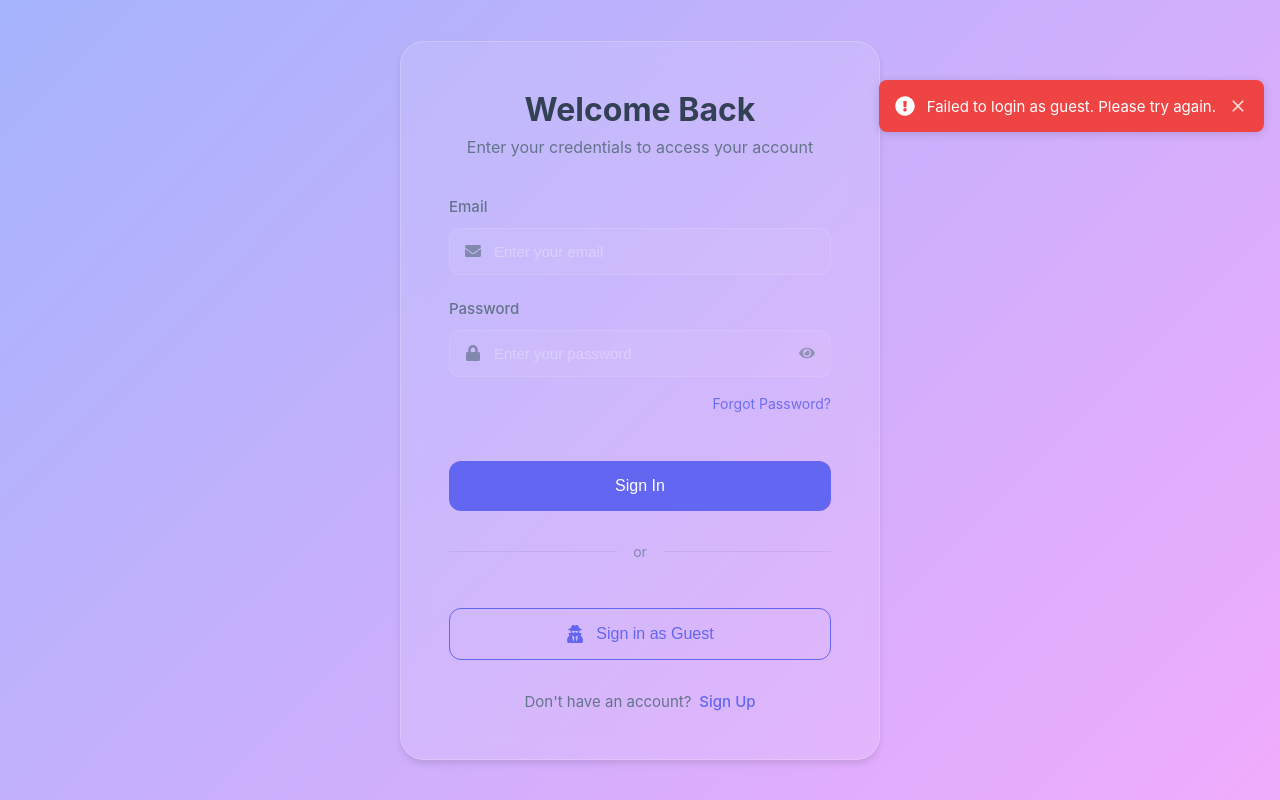
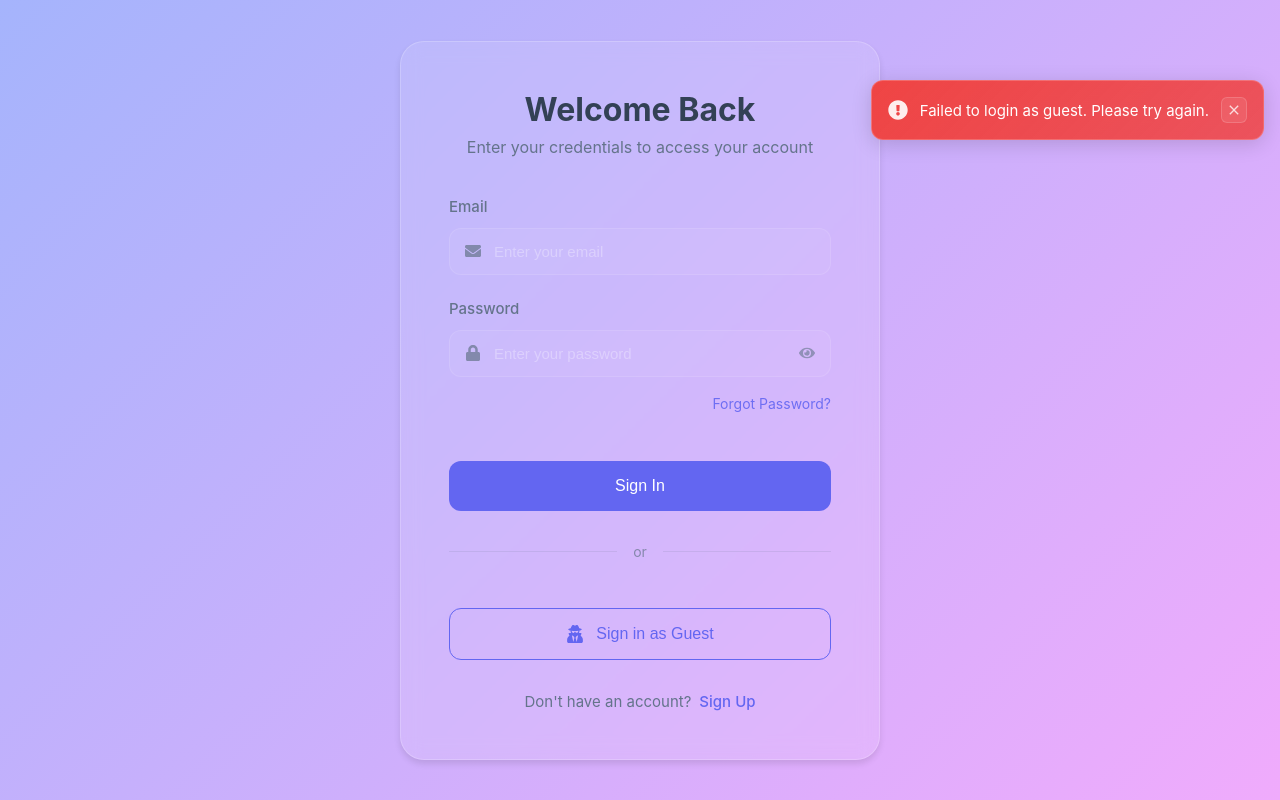
Before and after one commit to erezkalifa/track-it-app, a React (Vite) app in the folder trackIt-frontend/: page /login in a window 1280 px wide. Both pictures are taken after a click on the button "Sign in as Guest". Built offline with nearby package versions, Linux system fonts and the light colour scheme; no server answers.

Commit message:
feat: update toast design with modern styling and gradient backgrounds

```diff
--- a/trackIt-frontend/src/cmps/Toast.tsx
+++ b/trackIt-frontend/src/cmps/Toast.tsx
@@ -1,5 +1,5 @@
 import React, { useEffect } from "react";
-import styled, { keyframes, css } from "styled-components";
+import styled, { keyframes } from "styled-components";
 import {
   FaCheckCircle,
   FaExclamationCircle,
@@ -64,21 +64,24 @@ const ToastContainer = styled.div<{ type: ToastType }>`
   display: flex;
   align-items: center;
   padding: 1rem;
-  border-radius: 8px;
-  background: ${({ theme, type }) => {
+  border-radius: 12px;
+  background: ${({ type }) => {
     switch (type) {
       case "success":
-        return theme.colors.success || "#4CAF50";
+        return "linear-gradient(135deg, #22c55e 0%, #22c55edd 100%)";
       case "error":
-        return theme.colors.error || "#f44336";
+        return "linear-gradient(135deg, #ef4444 0%, #ef4444dd 100%)";
       case "info":
-        return theme.colors.info || "#2196F3";
+        return "linear-gradient(135deg, #3b82f6 0%, #3b82f6dd 100%)";
       default:
-        return theme.colors.primary;
+        return "linear-gradient(135deg, #6366f1 0%, #6366f1dd 100%)";
     }
   }};
   color: white;
-  box-shadow: 0 2px 8px rgba(0, 0, 0, 0.15);
+  backdrop-filter: blur(12px);
+  -webkit-backdrop-filter: blur(12px);
+  border: 1px solid rgba(255, 255, 255, 0.2);
+  box-shadow: 0 4px 20px rgba(0, 0, 0, 0.15);
   z-index: 1200;
   animation: ${slideIn} 0.3s ease-out;
   min-width: 300px;
@@ -90,6 +93,7 @@ const IconWrapper = styled.div`
   font-size: 1.25rem;
   display: flex;
   align-items: center;
+  opacity: 0.9;
 `;
 
 const Message = styled.p`
@@ -99,20 +103,26 @@ const Message = styled.p`
 `;
 
 const CloseButton = styled.button`
-  background: none;
-  border: none;
+  background: rgba(255, 255, 255, 0.1);
+  border: 1px solid rgba(255, 255, 255, 0.2);
+  border-radius: 6px;
   color: white;
   cursor: pointer;
-  padding: 0;
+  padding: 0.25rem;
   margin-left: 0.75rem;
   display: flex;
   align-items: center;
-  font-size: 1.25rem;
+  justify-content: center;
+  font-size: 1rem;
   opacity: 0.8;
-  transition: opacity 0.2s;
+  transition: all 0.2s ease;
+  min-width: 24px;
+  min-height: 24px;
 
   &:hover {
     opacity: 1;
+    background: rgba(255, 255, 255, 0.2);
+    transform: scale(1.05);
   }
 `;
 
@@ -130,6 +140,8 @@ const Toast: React.FC<ToastProps> = ({
     return () => clearTimeout(timer);
   }, [duration, onClose]);
 
+  console.log("Toast rendered with type:", type, "message:", message);
+
   return (
     <ToastContainer type={type}>
       <IconWrapper>{getToastIcon(type)}</IconWrapper>
--- a/trackIt-frontend/src/context/ToastContext.tsx
+++ b/trackIt-frontend/src/context/ToastContext.tsx
@@ -28,6 +28,7 @@ export const ToastProvider: React.FC<ToastProviderProps> = ({ children }) => {
   } | null>(null);
 
   const showToast = useCallback((message: string, type: ToastType) => {
+    console.log("showToast called with:", message, type);
     setToast({ message, type, id: Date.now() });
   }, []);
 
```
